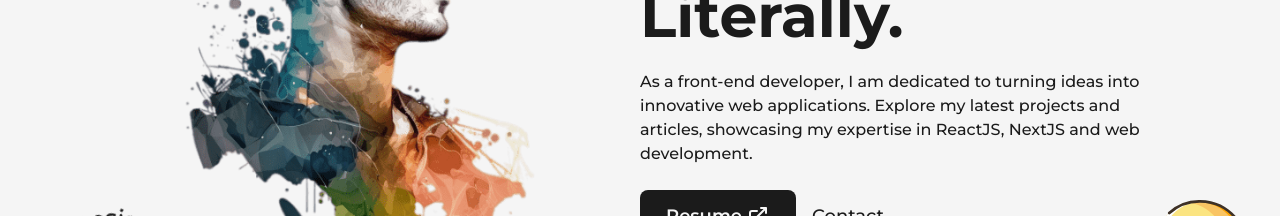
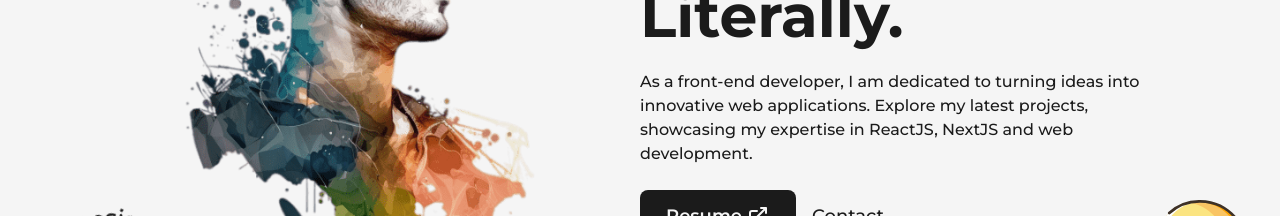
Before and after one commit to ndhoan/portfolio, a Next.js app: page / in a window 1280 px wide. Shown: the part 404-620 px from the top of the page. Built offline with nearby package versions, Linux system fonts and the light colour scheme.

Commit message:
change project description

```diff
--- a/src/pages/index.js
+++ b/src/pages/index.js
@@ -36,8 +36,7 @@ export default function Home() {
               />
               <p className='my-4 text-base font-medium md:text-sm sm:text-xs'>
                 As a front-end developer, I am dedicated to turning ideas into
-                innovative web applications. Explore my latest projects and
-                articles, showcasing my expertise in ReactJS, NextJS and web
+                innovative web applications. Explore my latest projects, showcasing my expertise in ReactJS, NextJS and web
                 development.
               </p>
               <div className='flex items-center self-start mt-2 lg:self-center'>
--- a/src/pages/projects.js
+++ b/src/pages/projects.js
@@ -166,7 +166,7 @@ const projects = () => {
                 title='Portfolio Website'
                 img={project4}
                 summary='A professional portfolio website using NextJS, Framer-motion, TailwindCSS. It has smooth
-                page transitions, cool background effects, unique design and it is mobile responsive'
+                page transitions with dark mode, cool background effects, unique design and it is mobile responsive'
                 link='/'
                 github='https://github.com/ndhoan/portfolio'
                 type='Featured Project'
```
